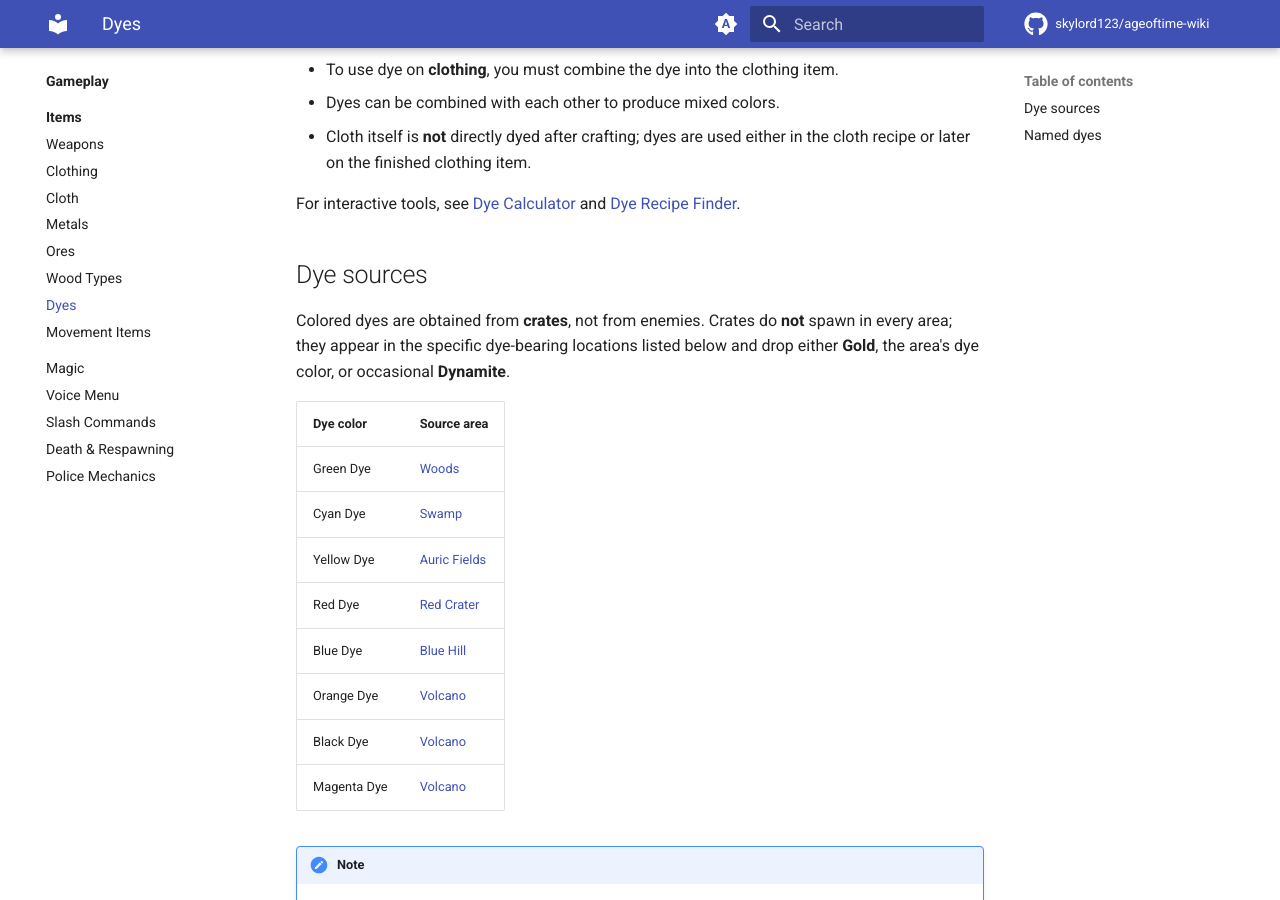
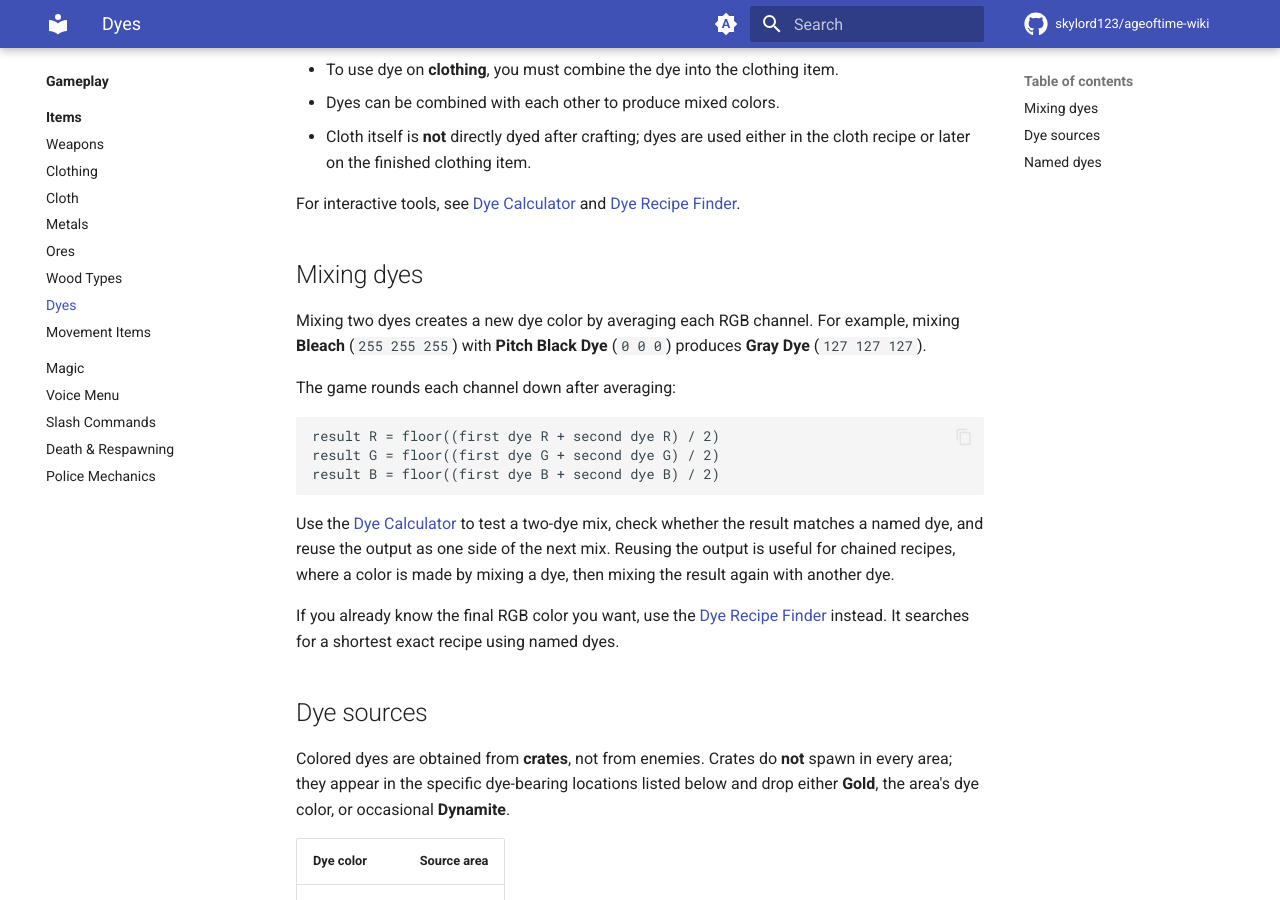
Before and after one commit to skylord123/ageoftime-wiki, an MkDocs documentation site: the page built from docs/items/dyes.md, in a window 1280 px wide and 900 px high, scrolled down 246 px. Built offline with MkDocs 1.6.1 and Material for MkDocs 9.7.7, drawn with Linux system fonts in a browser that asks for light colours; comment, search, counter and statistics services are not loaded.

Commit message:
Update dye documentation and tool links
- Add dye mixing guidance with RGB averaging and floor rounding details

- Link dye calculator and recipe finder back to the main Dyes page

- Remove redundant Dye Tools stub page and update reference navigation

````diff
--- a/docs/items/dyes.md
+++ b/docs/items/dyes.md
@@ -11,6 +11,29 @@ Time*.
 
 For interactive tools, see [Dye Calculator](../dye-calculator.md) and
 [Dye Recipe Finder](../dye-recipe-finder.md).
+
+## Mixing dyes
+
+Mixing two dyes creates a new dye color by averaging each RGB channel. For
+example, mixing **Bleach** (`255 255 255`) with **Pitch Black Dye** (`0 0 0`)
+produces **Gray Dye** (`127 127 127`).
+
+The game rounds each channel down after averaging:
+
+```text
+result R = floor((first dye R + second dye R) / 2)
+result G = floor((first dye G + second dye G) / 2)
+result B = floor((first dye B + second dye B) / 2)
+```
+
+Use the [Dye Calculator](../dye-calculator.md) to test a two-dye mix, check
+whether the result matches a named dye, and reuse the output as one side of
+the next mix. Reusing the output is useful for chained recipes, where a color
+is made by mixing a dye, then mixing the result again with another dye.
+
+If you already know the final RGB color you want, use the
+[Dye Recipe Finder](../dye-recipe-finder.md) instead. It searches for a
+shortest exact recipe using named dyes.
 
 ## Dye sources
 
--- a/mkdocs.yml
+++ b/mkdocs.yml
@@ -151,7 +151,6 @@ nav:
       - reference/index.md
       - Tips & Secrets: tips.md
       - Tools:
-          - dye-tools.md
           - Dye Calculator: dye-calculator.md
           - Dye Recipe Finder: dye-recipe-finder.md
       - Exploits:
````
Also changed, not shown: docs/dye-calculator.md (+3 -0 lines), docs/dye-recipe-finder.md (+3 -0 lines), docs/dye-tools.md (deleted, +0 -7 lines), docs/reference/index.md (+6 -2 lines).
